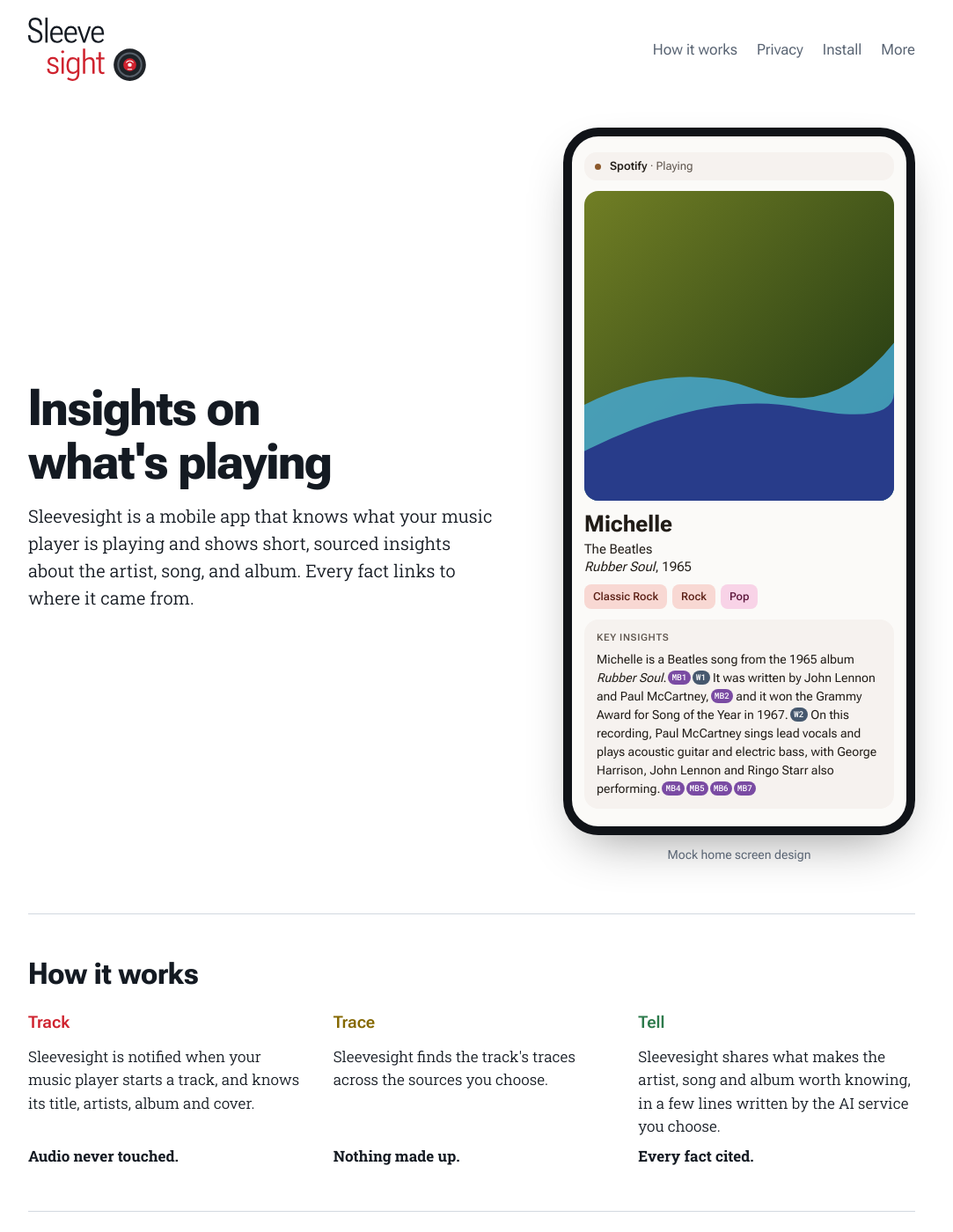
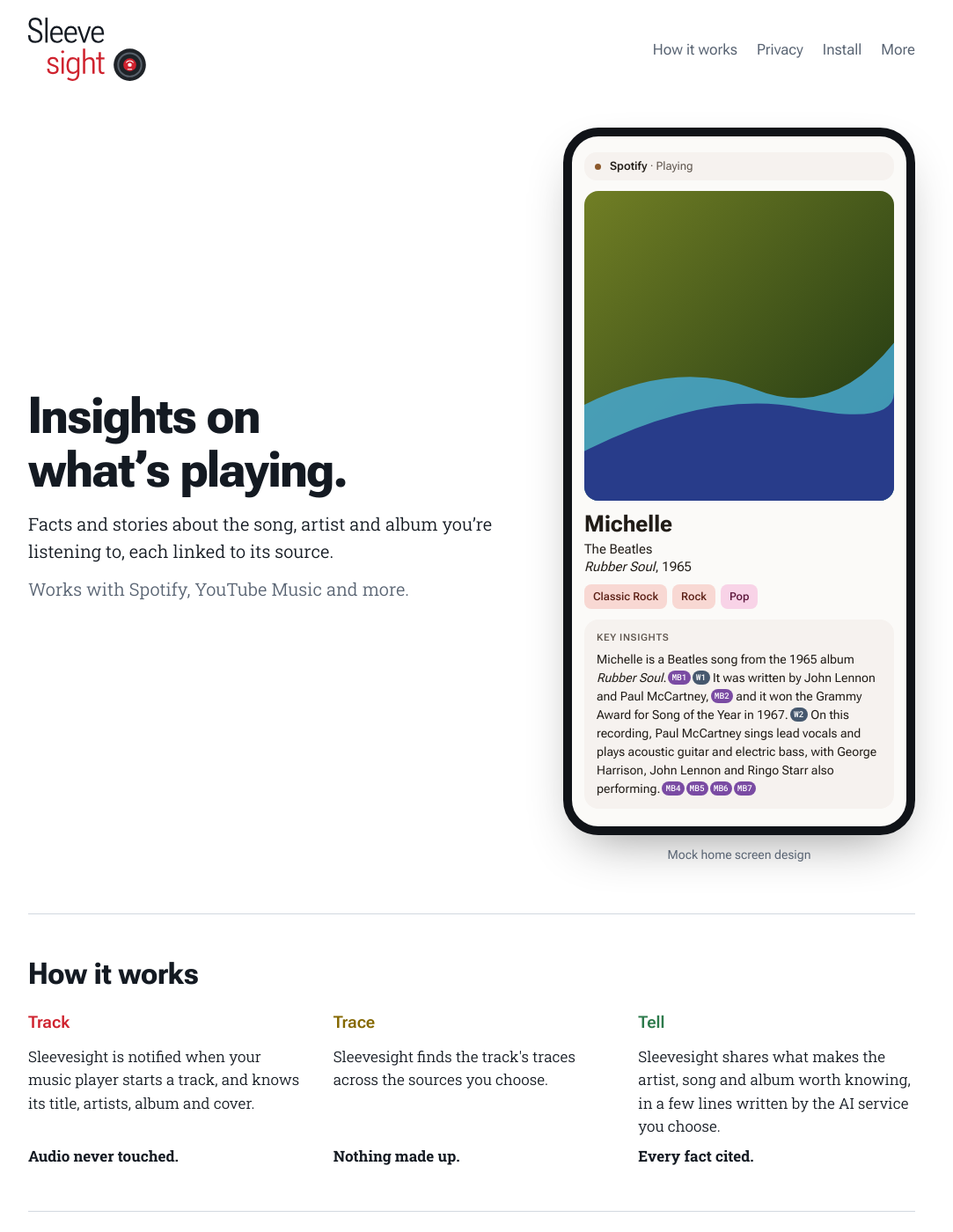
Before and after one commit to wkusnierczyk/sleevesight, a Jekyll site: the page built from index.html, in a window 1280 px wide and 1400 px high. Shown: the whole window at 88% size, without its empty margins (104-1187 px from the left). Built offline with Jekyll 4.4.1, drawn with Linux system fonts in a browser that asks for light colours.

Commit message:
[DOCS] Product page intro: shorter lede, and the players it works with
The hero's `<h1>` is now "Insights on what’s playing.", its `.lede` "Facts and stories about the
song, artist and album you’re listening to, each linked to its source.", and a line of its own
under it, `.players`, muted at the lede's size: "Works with Spotify, YouTube Music and more." The
page's `<meta name="description">` and `og:description` follow the new lede. The title, `og:title`
and the tagline elsewhere (README, `_config.yml`, the docs index, the brand sheet, the feature
graphic and the link preview) keep their wording. The curly apostrophes are in the page fonts' kept
set (U+2010 to U+2026), so the fonts need no rebuild.

Co-Authored-By: Claude Opus 5.5 <noreply@anthropic.com>

```diff
--- a/index.html
+++ b/index.html
@@ -7,14 +7,14 @@ layout: null
 <meta charset="utf-8">
 <meta name="viewport" content="width=device-width, initial-scale=1">
 <title>Sleevesight: insights on what's playing</title>
-<meta name="description" content="A mobile app that knows what your music player is playing and shows short, sourced insights about the artist, song, and album.">
+<meta name="description" content="Facts and stories about the song, artist and album you’re listening to, each linked to its source.">
 <link rel="canonical" href="https://sleevesight.app/">
 <link rel="icon" type="image/svg+xml" href="{{ '/assets/favicon.svg' | relative_url }}">
 <meta name="color-scheme" content="light dark">
 <meta property="og:type" content="website">
 <meta property="og:site_name" content="Sleevesight">
 <meta property="og:title" content="Sleevesight: insights on what's playing">
-<meta property="og:description" content="Short, sourced insights about the artist, song, and album you are playing. Your sources, your AI service, your key.">
+<meta property="og:description" content="Facts and stories about the song, artist and album you’re listening to, each linked to its source.">
 <meta property="og:url" content="https://sleevesight.app/">
 <!-- The link preview: the stacked logo and the tagline on the label's red, 1200 x 630, built from the
      logo's sources by `assets/logo/src/make_og_image.py` (the brand sheet, *Link preview*). Open
@@ -104,6 +104,8 @@ a:focus-visible{outline:3px solid var(--accent);outline-offset:3px;border-radius
 .hero{display:grid;grid-template-columns:minmax(0,1.1fr) minmax(0,.9fr);gap:48px;align-items:center;padding:32px 0 56px}
 .hero h1{margin:0 0 16px;font-size:clamp(36px,6vw,58px);line-height:1.05;font-weight:700;font-stretch:90%;letter-spacing:-.02em;text-wrap:balance}
 .lede{font-size:20px;color:var(--ink);margin:0;max-width:34em}
+/* The players it works with, a line of its own under the lede (#577): the lede's size, muted. */
+.players{font-size:20px;color:var(--muted);margin:12px 0 0}
 
 /* The mock: one card as the home screen is designed (design.md, User interface). */
 /* At the end of its column, so the phone's right edge lines up with the header menu's. */
@@ -202,8 +204,9 @@ section h2{margin:0 0 20px;font-size:clamp(26px,4vw,34px);line-height:1.15;font-
 <main id="main">
 <div class="hero">
   <div>
-    <h1>Insights on what's playing</h1>
-    <p class="lede">Sleevesight is a mobile app that knows what your music player is playing and shows short, sourced insights about the artist, song, and album. Every fact links to where it came from.</p>
+    <h1>Insights on what’s playing.</h1>
+    <p class="lede">Facts and stories about the song, artist and album you’re listening to, each linked to its source.</p>
+    <p class="players">Works with Spotify, YouTube Music and more.</p>
   </div>
 
   <!-- Until the app's home screen can be captured (#52), a mock in the simulator's style, with the
```
